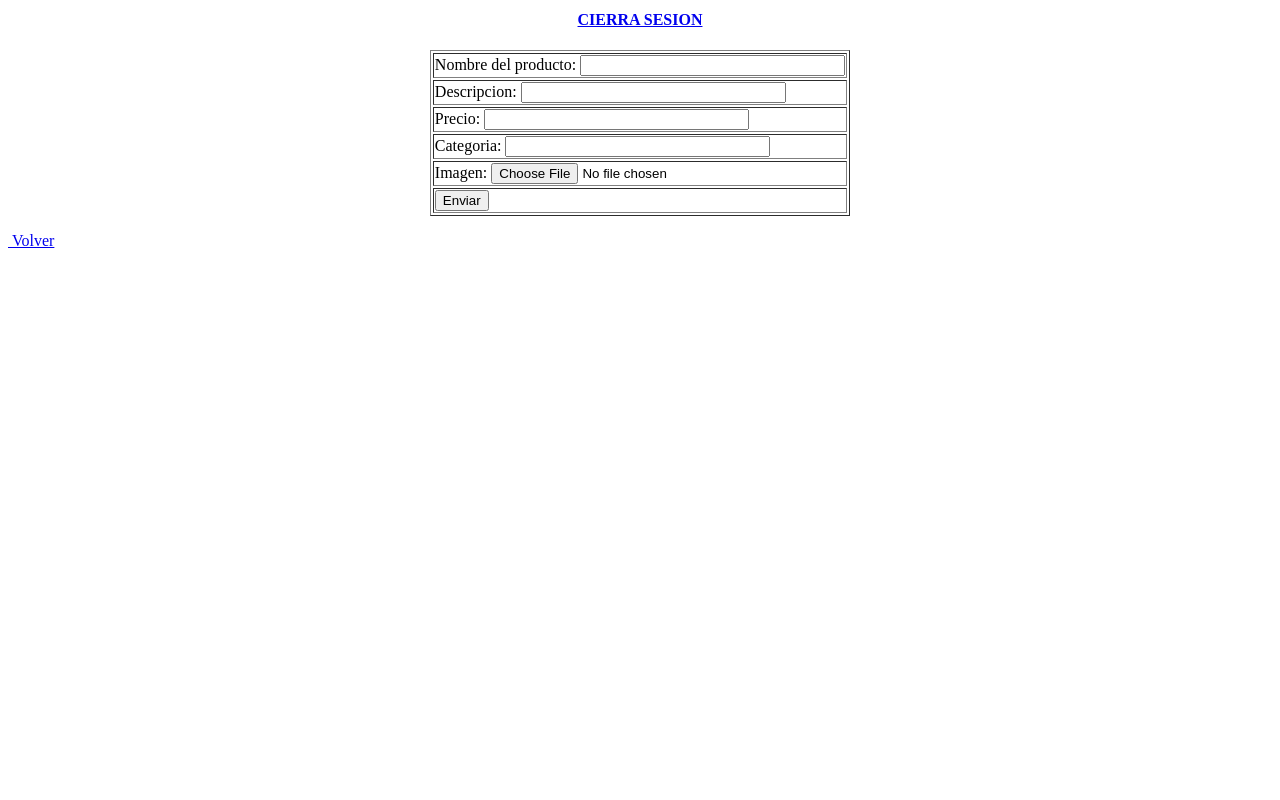
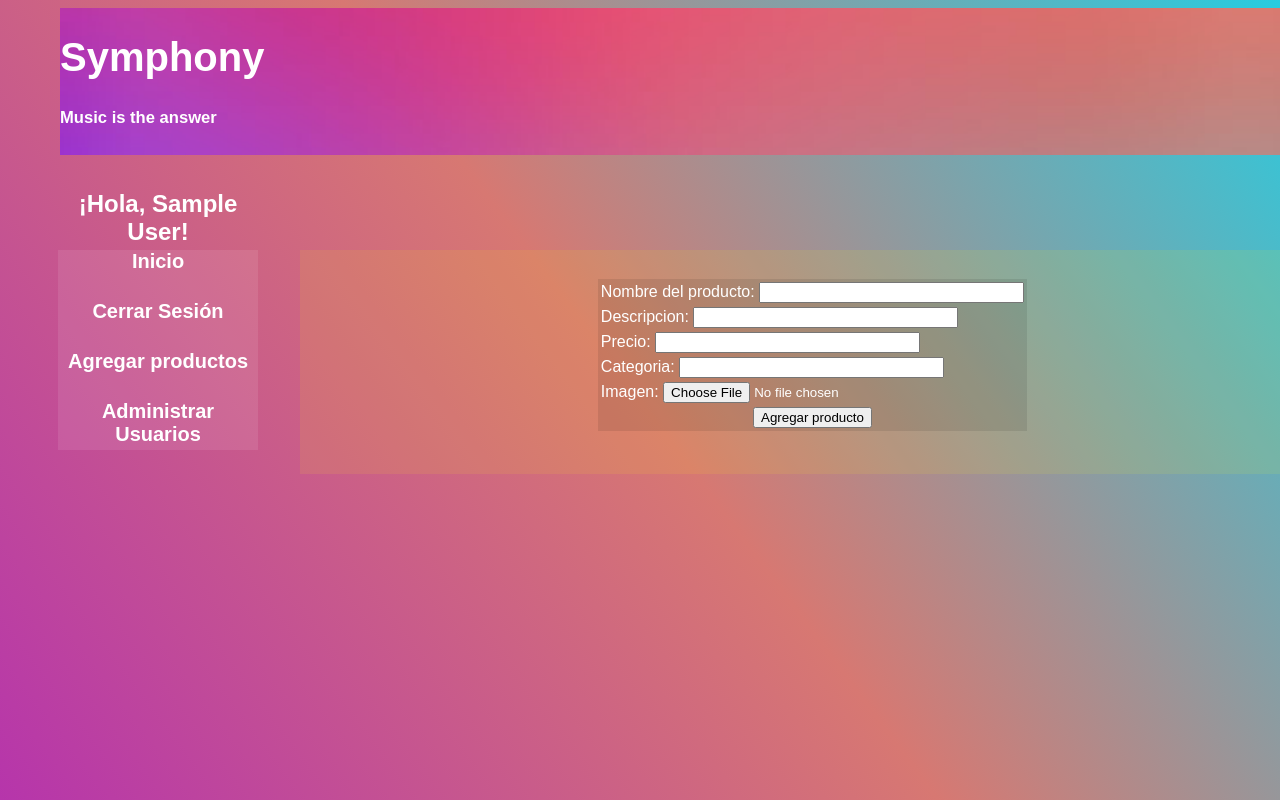
Before and after one commit to GilbertoOne/Proyecto-Web, a PHP site: page /FormAP.php in a window 1280 px wide. Run offline with PHP 8.4, Linux system fonts and the light colour scheme; the visitor is signed in with stand-in values (Sample User, id 1); lists and menus that the app fills with data are empty.

Commit message:
Agregados estilos a Form para agregar productos

```diff
--- a/FormAP.php
+++ b/FormAP.php
@@ -6,25 +6,62 @@
 <html>
     <head>
         <meta charset="UTF-8">
-        <!-- Conexion a la hoja de estilo -->
-        <link rel="stylesheet" type="text/css" href="estilo.css" media="all" />
-        <title></title>
+        <link rel="stylesheet" type="text/css" href="Estilo.css">
     </head>
-    <body>
-        <!-- Contenedor de toda la pagina -->
-        <div id="contenedor">
+
+    <body id="cuerpo">
+        <div id="Banner">
+            <h1>Symphony</h1>
+            <h5>Music is the answer</h5>
+        </div>
+
+        <!--Botonera-->
+        <div id="Botonera">
+
+            <!--//Botón de inicio-->
+        <div style="cursor:pointer;" onclick="location.href='index.php'" id="InicioBtn">
+                <B>Inicio</B>
+            </div>
+
+        <!--//Botón de cerrar sesión-->
+        <div id="InicioSesionBtn" style="top:150px; cursor:pointer;" onclick="location.href='CerrarSesión.php?salir=true'">
+                <B>Cerrar Sesión</B>
+            </div>
+
+
+        <div style="position: absolute; width: 200px; left: 50px; top: 40px; font-size: 18pt; text-align: center; color:white;">
+            <?php
+            echo "<B>¡Hola, " .$_SESSION['nomUs']."!</B>"
+            ?>
+        </div>
+
+        <?php
+        if ($_SESSION['status'] == 1){
+                ?>
+                    <div id="AdminUsrBtn" style="cursor:pointer;" onclick="location.href='VerUsuarios.php'">
+                       <B>Administrar Usuarios</B>
+                   </div>
+
+                    <!--//Botón de agregar producto-->
+                    <div id="AdminProdBtn" style="cursor:pointer;" onclick="location.href='FormAP.php'">
+                        <B>Agregar productos</B>
+                    </div>
+            <?php
+                }
+            ?>
+        </div>
+        <!--/Botonera-->
+
+        <div id="PanelPrincipal">
             <!-- Estilo header -->
-        <div id="header">
-            <!-- Tabla de header que tambien controla que opciones debe mostrar dependiendo del estado del usuario -->
+            <div >
+
                 <TABLE CELLSPACING=1 CELLPADDING=2  WIDTH=100%>
                     <th>
-        <!-- Mostramos Inicio de sesion en caso de que la variable de sesion autentificado sea falso (no existe un usuario en la sesion) -->
+
             <?php if(@$_SESSION['autentificado']==FALSE){ ?>
-        <div id="botonInicio"><a href="IniciarSesión.php">INICIA SESION </a><br></div>
-        <!-- Mostramos Cerrar sesion si una sesion ya esta iniciada -->
             <?php } else { ?>
-        <div id="botoncerrar"><a href="CerrarSesión.php?salir=true">CIERRA SESION </a></div>
-                <!-- Mostramos la opción Administrador de usuarios si el usuario que esta iniciado es administrador -->
+
         <?php
             if(@$_SESSION['admin']){
              ?>
@@ -33,10 +70,10 @@
             }
             }
             ?> </th></TABLE></div><BR>
-        <div id="form4">
+        <div>
 
         <form name='form1' method='POST' enctype="multipart/form-data" action='AgregarProducto.php'>
-            <table border='1' align='center'>
+            <table align='center'  style= "background: rgba(0,0,0,.09);">
                 <tr>
                     <td>Nombre del producto:
                     <input name='nomp' type='text' id='nomp' size='30' maxlength='30'></td>
@@ -58,12 +95,12 @@
                     <input type="file" name="miArchivo"></td>
                 </tr>
                 <tr>
-                    <td><input type="submit" value="Enviar"></td>
+                    <td align="center"><input type="submit" value="Agregar producto"></td>
                 </tr>
             </table>
         </form>
         </div>
-            <div id="botonvolver"><a href="index.php">&nbsp;Volver</a></div>
+            </BR>
         </div>
     </body>
 </html>
```
Lines whose indentation alone changed are shown as unchanged.
